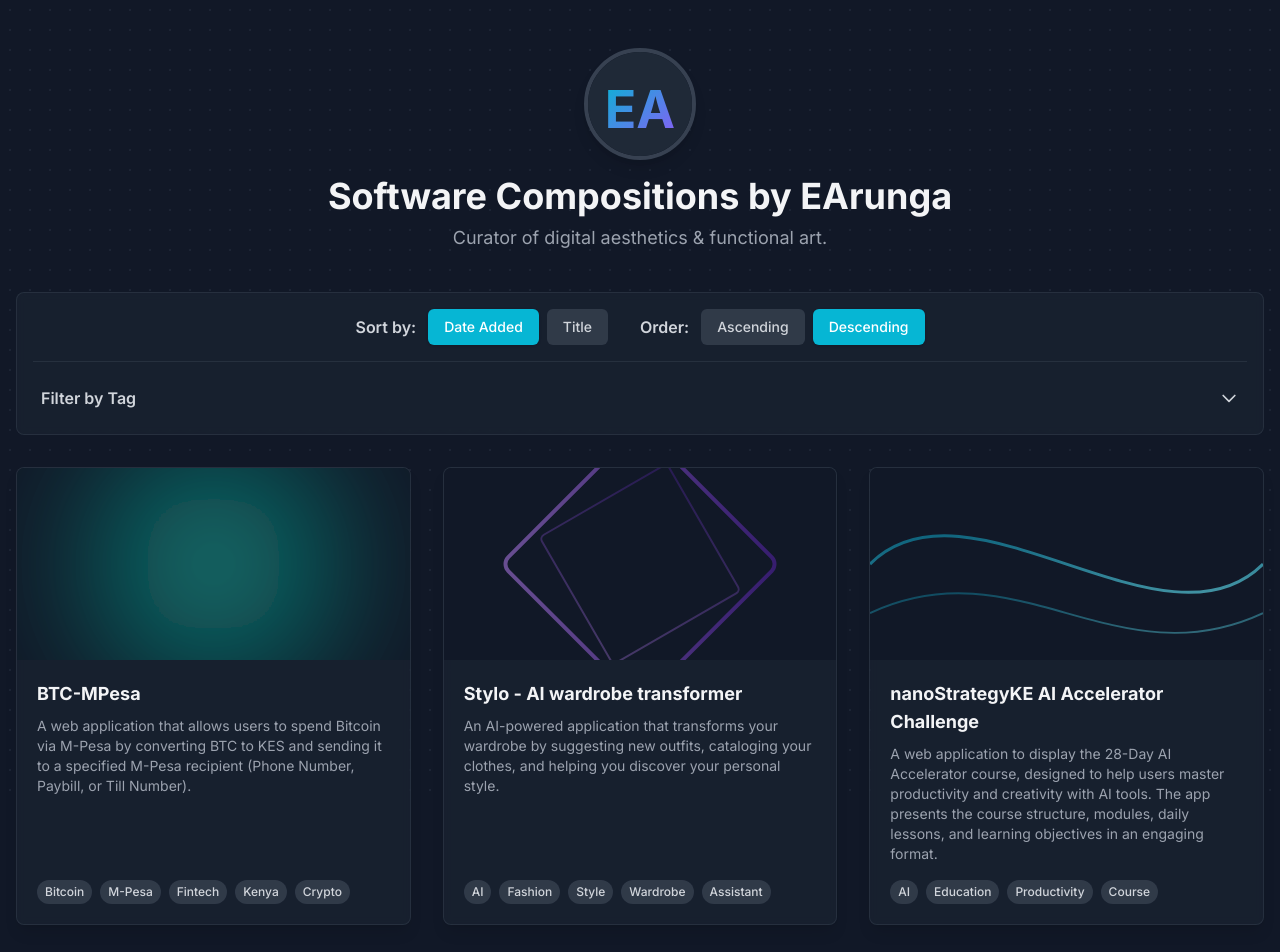
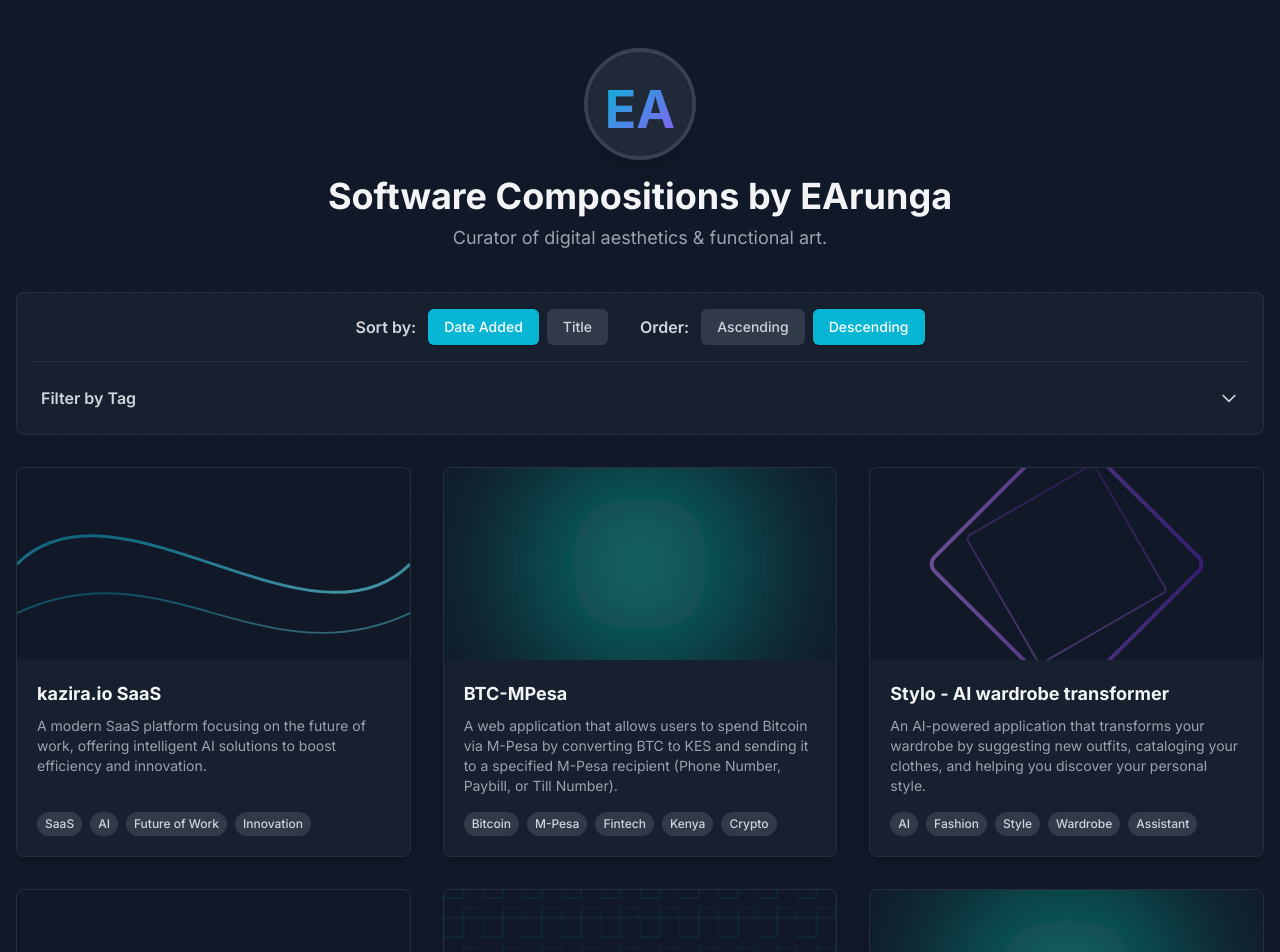
Before and after one commit to eltonarunga/Software-Compositions, a React (Vite) app: page / in a window 1280 px wide. Shown: the top 952 px of the page. Built offline with nearby package versions, Linux system fonts and the light colour scheme.

Commit message:
feat: Add kazira.io SaaS project and update URLs
Adds a new project entry for 'kazira.io SaaS' to the constants list.
Also updates the URLs for 'Crave Cam' and 'KRA Tax Tools' to their respective live deployments.

```diff
--- a/constants.ts
+++ b/constants.ts
@@ -19,6 +19,14 @@
 
 
 export const PROJECTS: Project[] = [
+  {
+    id: 28,
+    title: 'kazira.io SaaS',
+    description: 'A modern SaaS platform focusing on the future of work, offering intelligent AI solutions to boost efficiency and innovation.',
+    imageUrl: getImageForIndex(0),
+    url: 'https://kazira-io-saas-landi-3e55.bolt.host/',
+    tags: ['SaaS', 'AI', 'Future of Work', 'Innovation']
+  },
   {
     id: 27,
     title: 'BTC-MPesa',
@@ -56,7 +64,7 @@
     title: 'Crave Cam',
     description: 'An AI-powered Restaurant Reels app that creates stunning short videos for your culinary creations, perfect for social media marketing.',
     imageUrl: getImageForIndex(2),
-    url: 'https://ai.studio/apps/drive/1OkS1MZJIuetbXjjD3yTSAvtg-ASgIUfV',
+    url: 'https://cravecam.netlify.app/',
     tags: ['AI', 'Video', 'Food', 'Marketing']
   },
   {
@@ -80,7 +88,7 @@
     title: 'KRA Tax Tools - Annual Calculator & WHT Tracker',
     description: 'Includes a Kenyan Individual Annual Income Tax Calculator and a Withholding Tax (WHT) Tracker with an option to upload WHT certificates for information extraction (experimental).',
     imageUrl: getImageForIndex(0),
-    url: 'https://ai.studio/apps/drive/1gcEA__WvNHy_GiYlPYNVRkA9Hw13lTJc',
+    url: 'https://tax-calculator-henna-seven.vercel.app/',
     tags: ['Fintech', 'Tax', 'Kenya', 'Calculator']
   },
   {
@@ -88,7 +96,7 @@
     title: 'KaziraX Automate - Future of Work',
     description: 'KaziraX Automate offers intelligent AI solutions to augment and replace declining job roles, boosting efficiency and innovation for businesses.',
     imageUrl: getImageForIndex(1),
-    url: 'https://ai.studio/apps/drive/1kTlmKKOv-ZpHzpxplXo7fb30wzzDM0eF',
+    url: '#',
     tags: ['AI', 'Automation', 'Future of Work', 'SaaS']
   },
   {
@@ -157,10 +165,10 @@
   },
   {
     id: 8,
-    title: 'Digital Art Market',
+    title: 'Art chain',
     description: 'A vibrant marketplace for buying, selling, and discovering unique digital art and collectibles.',
     imageUrl: getImageForIndex(3),
-    url: 'https://replit.com/@eltonarunga1/DigitalArtMarket',
+    url: 'https://art-chain-opal.vercel.app/',
     tags: ['Art', 'Marketplace', 'Web3']
   },
   {
```
